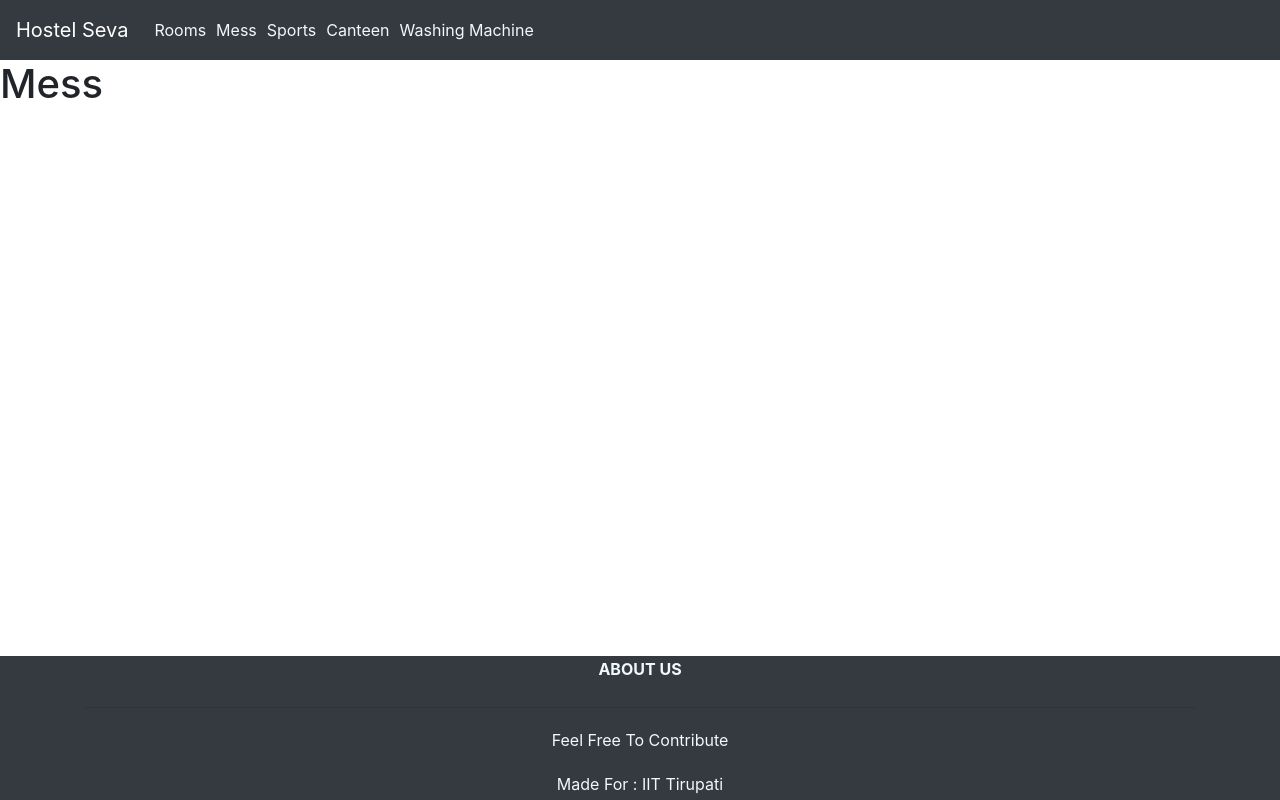
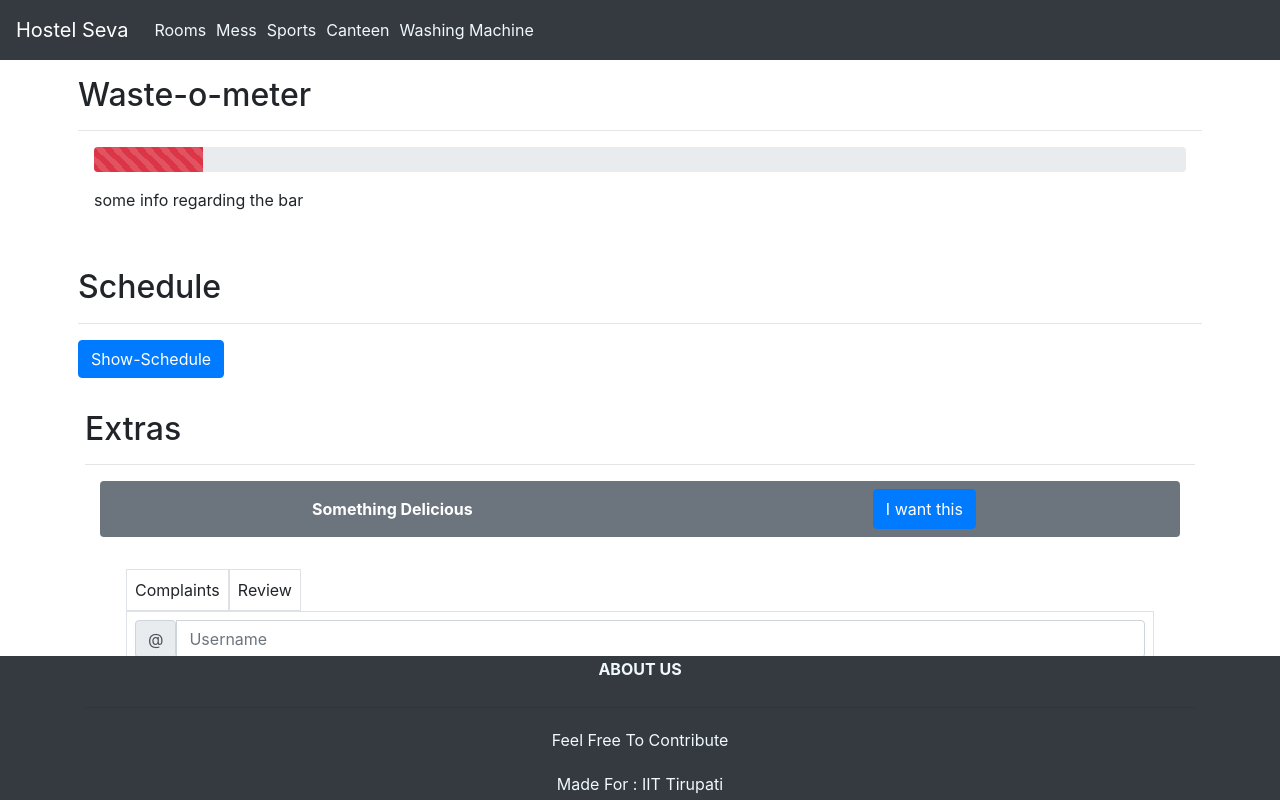
Before and after one commit to ThyPandaKing/hostel-seva, a React (Create React App) app: page /mess in a window 1280 px wide. Built offline with nearby package versions, Linux system fonts and the light colour scheme.

Commit message:
add basic layout to mess page

```diff
--- a/src/Components/Mess/Mess.js
+++ b/src/Components/Mess/Mess.js
@@ -1,5 +1,55 @@
 const Mess = () => {
-  return <h1>Mess</h1>;
+  return (
+    <div class="p-2">
+      {/* Waste-o-meter */}
+      <div className ="waste-o-meter" class="container p-2  ">
+        <h2>Waste-o-meter</h2>
+        <hr></hr>
+        <div class="progress m-3" style={{height:"25px"}}>
+          <div class="progress-bar progress-bar-striped bg-danger" role="progressbar" style={{width:"10%"}} aria-valuenow="100" aria-valuemin="0" aria-valuemax="100"></div>
+        </div>
+        <p class="m-3 font-monospace">some info regarding the bar</p>
+      </div>
+      <br></br>
+      {/* Schedule */}
+      <div class="container p-2   ">
+        <h2>Schedule</h2>
+        <hr></hr>
+        <button class="btn btn-primary">Show-Schedule</button>
+      </div>
+      <br></br>
+      {/* Mess Food  */}
+      <div class="container  ">
+        <h2>Extras</h2>
+        <hr></hr>
+        <div class="container   overflow-y-scroll">
+          <div class="d-flex p-2 justify-content-around bg-secondary rounded">
+            <div class="p-2 text-white text-bold"><strong>Something Delicious</strong></div>
+            <button class="btn btn-primary">I want this</button>
+          </div>
+        </div>
+      </div>
+      <br></br>
+      {/* Complaint / Review */}
+      <div class="container p-2">
+        <div class="d-flex mx-5">
+          <div class="p-2 border">Complaints</div>
+          <div class="p-2 border">Review</div>
+        </div>
+        <div className="input-block mx-5 border border-5 p-2">
+          <div class="input-group mb-3">
+            <span class="input-group-text" id="basic-addon1">@</span>
+            <input type="text" class="form-control" placeholder="Username" aria-label="Username" aria-describedby="basic-addon1"></input>
+          </div>
+          <div class="input-group mb-3">
+
+            <textarea class="form-control" aria-label="With textarea"></textarea>
+          </div>
+        </div>
+      </div>
+
+    </div>
+  )
 };
 
 export default Mess;
```
Also changed, not shown: 1 other file (tests, documents, lock files or other folders).
